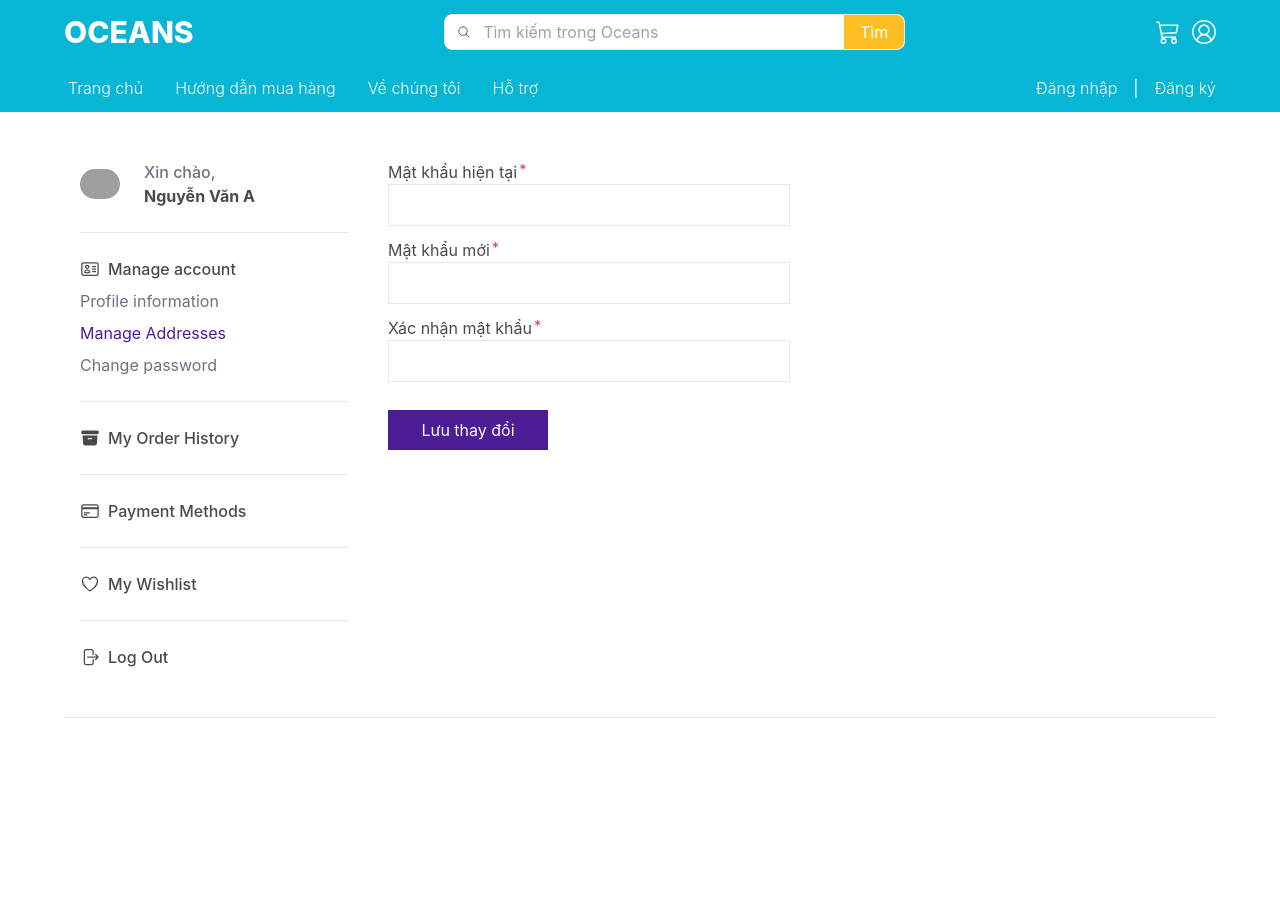
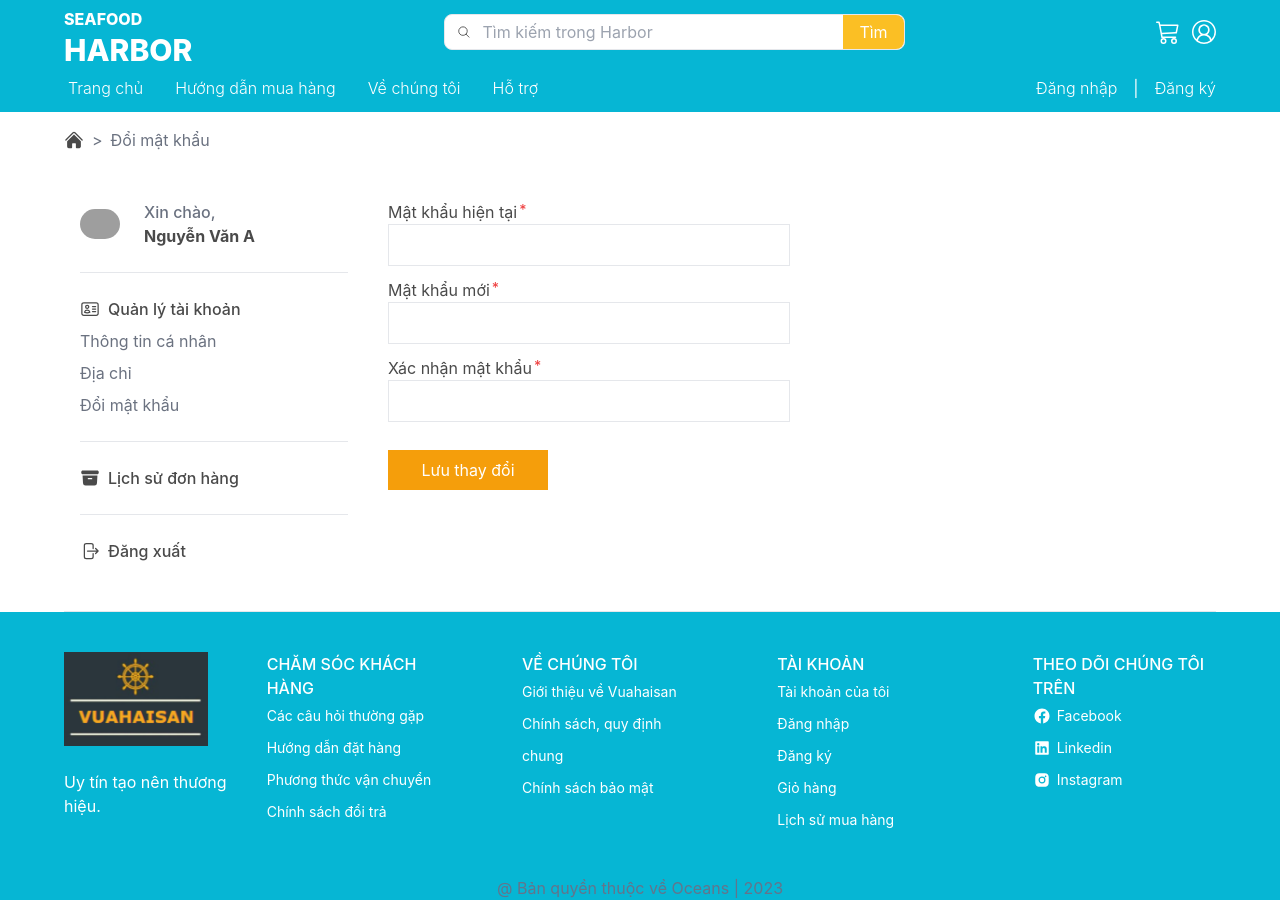
Before and after one commit to NgocLinhTrann/seafood-ecommerce, a React (Create React App) app: page /change-password in a window 1280 px wide. Before the commit the page ends 800 px from the top, so only its background shows below. Built offline with nearby package versions, Linux system fonts and the light colour scheme; grey boxes are pictures that could not be loaded.

Commit message:
edit my account page

```diff
--- a/src/App.js
+++ b/src/App.js
@@ -17,6 +17,7 @@ import AccountPage from './pages/AccountPage';
 import ManageAddress from './pages/ManageAddress';
 import ProfileInformation from './pages/ProfileInformation';
 import ChangePassword from './pages/ChangePassword';
+import MyOrderHistory from './pages/MyOrderHistory';
 
 function App() {
     return (
@@ -50,9 +51,9 @@ function App() {
                     <ChangePassword />
                 </Route>
 
-
-
-
+                <Route path="/my-order-history">
+                    <MyOrderHistory />
+                </Route>
 
                 <Route path="/discount">
                     <DiscountPage />
--- a/src/components/Navigation.js
+++ b/src/components/Navigation.js
@@ -14,7 +14,11 @@ function Navigation() {
                         src={CompanyLogo}
                         alt="company logo"
                     /> */}
-                    <div className=' text-white text-3xl font-extrabold'>OCEANS</div>
+                    <div className='text-white text-3xl font-extrabold place-items-centerr'>
+                        <span className='text-base'>SEAFOOD</span>
+                        <br/>
+                        <div>HARBOR</div>
+                    </div>
                 </a>
 
                 <form className="hidden h-9 w-2/5 items-center border md:flex bg-white rounded-lg">
@@ -36,7 +40,7 @@ function Navigation() {
                     <input
                         className="hidden w-11/12 outline-none md:block"
                         type="search"
-                        placeholder="Tìm kiếm trong Oceans"
+                        placeholder="Tìm kiếm trong Harbor"
                     />
 
                     <button
--- a/src/components/Sidebar.js
+++ b/src/components/Sidebar.js
@@ -42,19 +42,20 @@ function Sidebar() {
                                             d="M15 9h3.75M15 12h3.75M15 15h3.75M4.5 19.5h15a2.25 2.25 0 002.25-2.25V6.75A2.25 2.25 0 0019.5 4.5h-15a2.25 2.25 0 00-2.25 2.25v10.5A2.25 2.25 0 004.5 19.5zm6-10.125a1.875 1.875 0 11-3.75 0 1.875 1.875 0 013.75 0zm1.294 6.336a6.721 6.721 0 01-3.17.789 6.721 6.721 0 01-3.168-.789 3.376 3.376 0 016.338 0z"
                                         />
                                     </svg>
-                                    Manage account</a>
+                                    Quản lý tài khoản</a>
                                 <a
                                     href="/profile-information"
                                     className="text-gray-500 duration-100 hover:text-yellow-400"
-                                >Profile information</a>
+                                >Thông tin cá nhân</a>
                                 <a
                                     href="/manage-address"
-                                    className="text-violet-900 duration-100"
-                                >Manage Addresses</a>
+                                    // className="text-violet-900 duration-100"
+                                    className="text-gray-500 duration-100 hover:text-yellow-400"
+                                >Địa chỉ</a>
                                 <a
                                     href="/change-password"
                                     className="text-gray-500 duration-100 hover:text-yellow-400"
-                                >Change password</a>
+                                >Đổi mật khẩu</a>
                             </div>
                         </div>
                     </div>
@@ -83,39 +84,12 @@ function Sidebar() {
                                     />
                                 </svg>
 
-                                My Order History</a>
+                                Lịch sử đơn hàng</a>
                         </div>
                     </div>
                 </div>
 
-                <div className="flex border-b py-5">
-                    <div className="flex w-full">
-                        <div className="flex flex-col gap-2">
-                            <a
-                                href="/payment-methods"
-                                className="flex items-center gap-2 font-medium active:text-violet-900"
-                            >
-                                <svg
-                                    xmlns="http://www.w3.org/2000/svg"
-                                    fill="none"
-                                    viewBox="0 0 24 24"
-                                    stroke-width="1.5"
-                                    stroke="currentColor"
-                                    className="h-5 w-5"
-                                >
-                                    <path
-                                        stroke-linecap="round"
-                                        stroke-linejoin="round"
-                                        d="M2.25 8.25h19.5M2.25 9h19.5m-16.5 5.25h6m-6 2.25h3m-3.75 3h15a2.25 2.25 0 002.25-2.25V6.75A2.25 2.25 0 0019.5 4.5h-15a2.25 2.25 0 00-2.25 2.25v10.5A2.25 2.25 0 004.5 19.5z"
-                                    />
-                                </svg>
-
-                                Payment Methods</a>
-                        </div>
-                    </div>
-                </div>
-
-                <div className="flex border-b py-5">
+                {/* <div className="flex border-b py-5">
                     <div className="flex w-full">
                         <div className="flex flex-col gap-2">
                             <a
@@ -140,7 +114,7 @@ function Sidebar() {
                                 My Wishlist</a>
                         </div>
                     </div>
-                </div>
+                </div> */}
 
                 <div className="flex py-5">
                     <div className="flex w-full">
@@ -164,7 +138,7 @@ function Sidebar() {
                                     />
                                 </svg>
 
-                                Log Out</a>
+                                Đăng xuất</a>
                         </div>
                     </div>
                 </div>
--- a/src/pages/ChangePassword.js
+++ b/src/pages/ChangePassword.js
@@ -7,12 +7,11 @@ function ChangePassword() {
     return (
         <div>
             <Navigation />
-            <section className="container flex-grow mx-auto max-w-[1200px] border-b py-5 lg:flex lg:flex-row lg:py-10">
-                {/* <!-- breadcrumbs  --> */}
-                {/* <nav className="mx-auto w-full mt-4 max-w-[1200px] px-5">
+            {/* breadcrumbs */}
+            <nav className="mx-auto w-full mt-4 max-w-[1200px] px-5">
                 <ul className="flex items-center">
                     <li className="cursor-pointer">
-                            <a href="index.html">
+                        <a href="/">
                             <svg
                                 xmlns="http://www.w3.org/2000/svg"
                                 viewBox="0 0 24 24"
@@ -32,13 +31,12 @@ function ChangePassword() {
                         <span className="mx-2 text-gray-500">&gt;</span>
                     </li>
 
-                        <li className="text-gray-500">Change Password</li>
+                    <li className="text-gray-500">Đổi mật khẩu</li>
                 </ul>
-                </nav> */}
-                {/* <!-- breadcrumbs  --> */}
+            </nav>
+            {/* breadcrumbs */}
 
-
-
+            <section className="container flex-grow mx-auto max-w-[1200px] border-b py-5 lg:flex lg:flex-row lg:py-10">
                 <Sidebar />
                 {/* <!-- form  --> */}
                 <section
@@ -83,7 +81,7 @@ function ChangePassword() {
                                 />
                             </div>
 
-                            <button className="mt-4 w-40 bg-violet-900 px-4 py-2 text-white">
+                            <button className="mt-4 w-40 bg-amber-500 px-4 py-2 text-white">
                                 Lưu thay đổi
                             </button>
                         </form>
@@ -92,6 +90,8 @@ function ChangePassword() {
                 {/* <!-- /form  --> */}
 
             </section>
+            <Footer />
+
         </div>
     )
 }
--- a/src/pages/ManageAddress.js
+++ b/src/pages/ManageAddress.js
@@ -33,7 +33,7 @@ function ManageAddress() {
                         <span className="mx-2 text-gray-500">&gt;</span>
                     </li>
 
-                    <li className="text-gray-500">Manage Addresses</li>
+                    <li className="text-gray-500">Địa chỉ</li>
                 </ul>
             </nav>
             {/* breadcrumbs */}
--- /dev/null
+++ b/src/pages/MyOrderHistory.js
@@ -0,0 +1,51 @@
+import Navigation from "../components/Navigation";
+import Footer from "../components/Footer";
+import Avatar from "../assets/images/avatar-photo.jpg";
+import Sidebar from "../components/Sidebar";
+
+function MyOrderHistory() {
+    return (
+        <div>
+            <Navigation />
+            {/* breadcrumbs */}
+            <nav className="mx-auto w-full mt-4 max-w-[1200px] px-5">
+                <ul className="flex items-center">
+                    <li className="cursor-pointer">
+                        <a href="/">
+                            <svg
+                                xmlns="http://www.w3.org/2000/svg"
+                                viewBox="0 0 24 24"
+                                fill="currentColor"
+                                className="h-5 w-5"
+                            >
+                                <path
+                                    d="M11.47 3.84a.75.75 0 011.06 0l8.69 8.69a.75.75 0 101.06-1.06l-8.689-8.69a2.25 2.25 0 00-3.182 0l-8.69 8.69a.75.75 0 001.061 1.06l8.69-8.69z"
+                                />
+                                <path
+                                    d="M12 5.432l8.159 8.159c.03.03.06.058.091.086v6.198c0 1.035-.84 1.875-1.875 1.875H15a.75.75 0 01-.75-.75v-4.5a.75.75 0 00-.75-.75h-3a.75.75 0 00-.75.75V21a.75.75 0 01-.75.75H5.625a1.875 1.875 0 01-1.875-1.875v-6.198a2.29 2.29 0 00.091-.086L12 5.43z"
+                                />
+                            </svg>
+                        </a>
+                    </li>
+                    <li>
+                        <span className="mx-2 text-gray-500">&gt;</span>
+                    </li>
+
+                    <li className="text-gray-500">Lịch sử đơn hàng</li>
+                </ul>
+            </nav>
+            {/* breadcrumbs */}
+
+            <section className="container flex-grow mx-auto max-w-[1200px] border-b py-5 lg:flex lg:flex-row lg:py-10">
+                <Sidebar/>
+
+            </section>
+
+            <Footer/>
+
+        </div>
+
+    )
+}
+
+export default MyOrderHistory;
--- a/src/pages/ProfileInformation.js
+++ b/src/pages/ProfileInformation.js
@@ -7,6 +7,36 @@ function ProfileInformation() {
     return (
         <div>
             <Navigation />
+            {/* breadcrumbs */}
+            <nav className="mx-auto w-full mt-4 max-w-[1200px] px-5">
+                <ul className="flex items-center">
+                    <li className="cursor-pointer">
+                        <a href="/">
+                            <svg
+                                xmlns="http://www.w3.org/2000/svg"
+                                viewBox="0 0 24 24"
+                                fill="currentColor"
+                                className="h-5 w-5"
+                            >
+                                <path
+                                    d="M11.47 3.84a.75.75 0 011.06 0l8.69 8.69a.75.75 0 101.06-1.06l-8.689-8.69a2.25 2.25 0 00-3.182 0l-8.69 8.69a.75.75 0 001.061 1.06l8.69-8.69z"
+                                />
+                                <path
+                                    d="M12 5.432l8.159 8.159c.03.03.06.058.091.086v6.198c0 1.035-.84 1.875-1.875 1.875H15a.75.75 0 01-.75-.75v-4.5a.75.75 0 00-.75-.75h-3a.75.75 0 00-.75.75V21a.75.75 0 01-.75.75H5.625a1.875 1.875 0 01-1.875-1.875v-6.198a2.29 2.29 0 00.091-.086L12 5.43z"
+                                />
+                            </svg>
+                        </a>
+                    </li>
+                    <li>
+                        <span className="mx-2 text-gray-500">&gt;</span>
+                    </li>
+
+                    <li className="text-gray-500">Thông tin cá nhân</li>
+                </ul>
+            </nav>
+            {/* breadcrumbs */}
+
+
             <section className="container flex-grow mx-auto max-w-[1200px] border-b py-5 lg:flex lg:flex-row lg:py-10">
                 <Sidebar />
 
```
Lines whose indentation alone changed are shown as unchanged.
